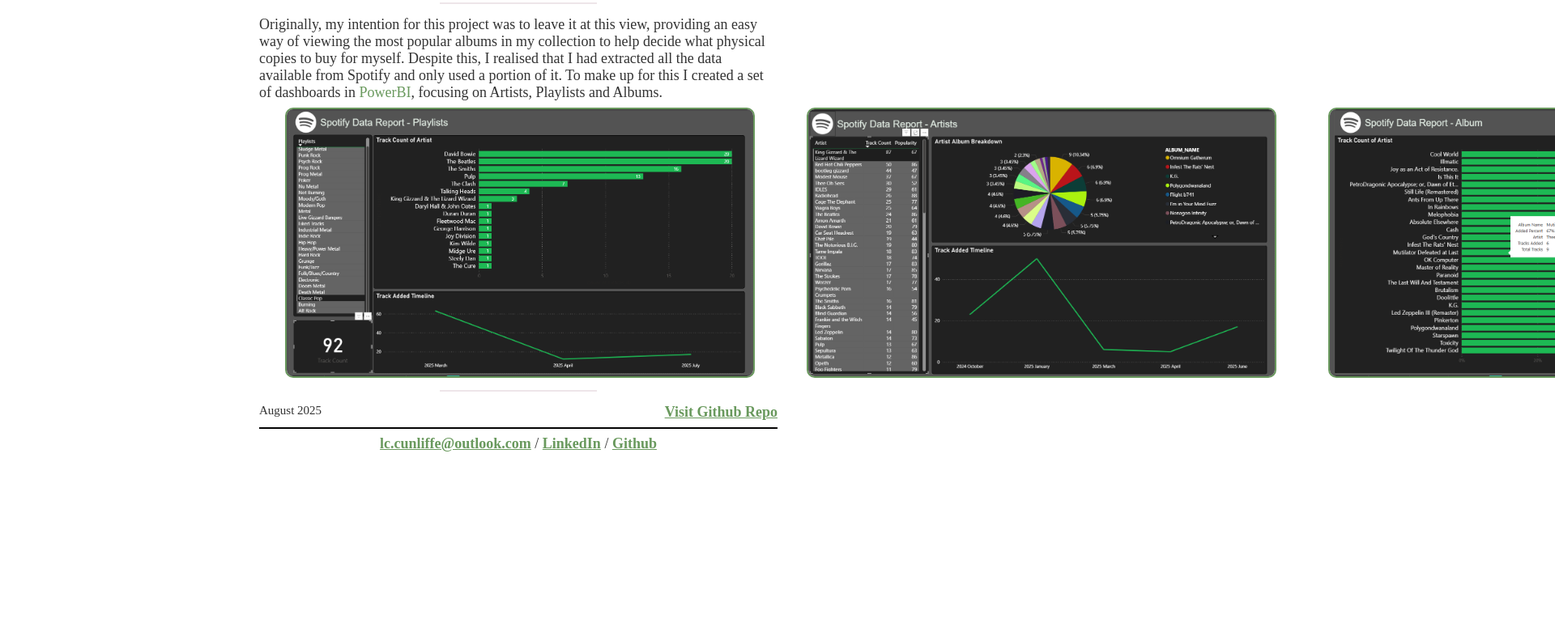
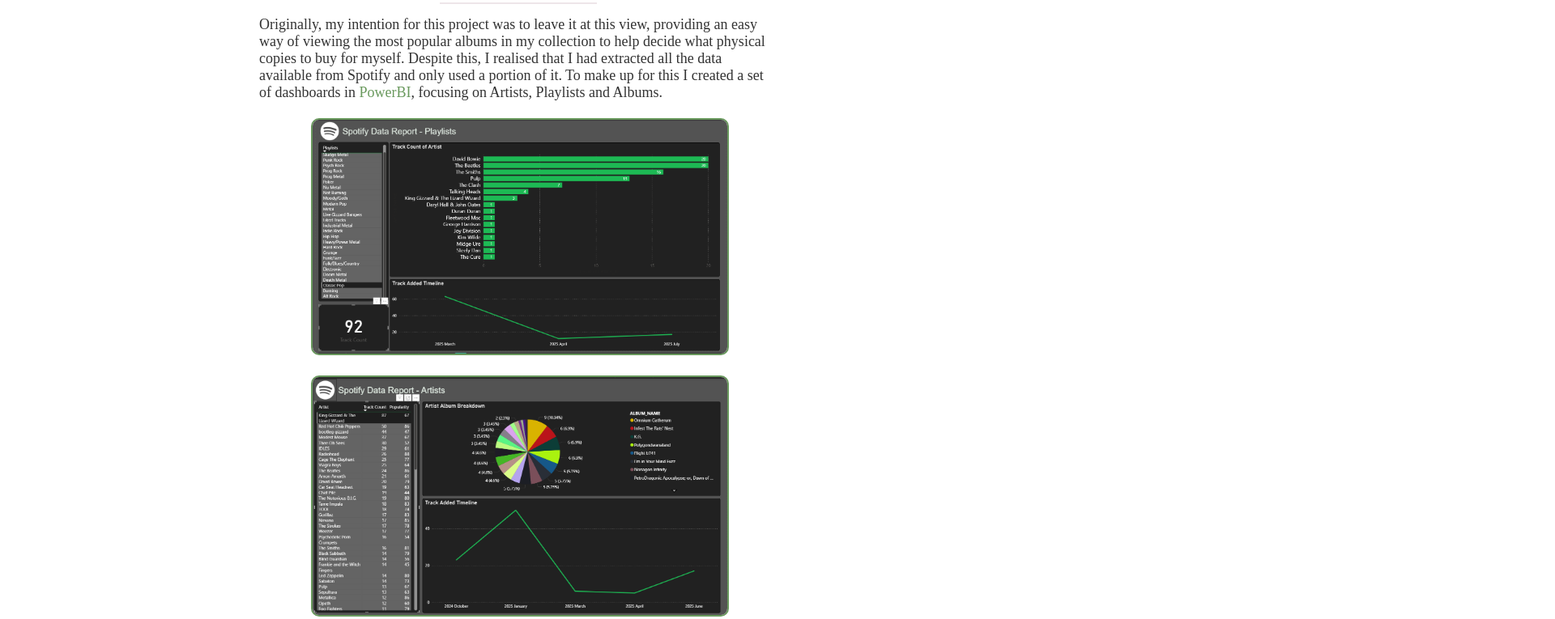
Before and after one commit to Lewis-C/lewis-c.github.io, a plain HTML site: page spotify.html in a window 1280 px wide. Shown: the part 660-1425 px from the top of the page at 81% size, 1920 px wide, since content can reach past the window. Before the commit the page ends 1254 px from the top, so only its background shows below. Drawn offline with Linux system fonts and the light colour scheme.

Commit message:
Reformatted spotify images

```diff
--- a/css/project.css
+++ b/css/project.css
@@ -146,6 +146,16 @@ Header Styling
     border-radius: 10px;
 }
 
+.article-image-column {
+    margin-top: 2%;
+    margin-bottom: 2%;
+    margin-left: 10%;
+    margin-right: 10%;
+    width: 80%;
+    border: 2px solid var(--focus-colour);
+    border-radius: 10px;
+}
+
 .article-link {
     display: block;
     text-align: right;
--- a/spotify.html
+++ b/spotify.html
@@ -2,7 +2,7 @@
 <html>
 
 <head>
-    <title>Lewis Cunliffe | Spotify ETL and Dashboard</title>
+    <title>Lewis Cunliffe | Spotify ETL</title>
     <link rel="stylesheet" href="css/project.css">
     <link rel="icon" href="img/TabLogo.png">
     <meta name="viewport" content="width=device-width, initial-scale=1.0">
@@ -27,10 +27,10 @@
         </p>
         <p>
             Originally, my intention for this project was to leave it at this view, providing an easy way of viewing the most popular albums in my collection to help decide what physical copies to buy for myself. Despite this, I realised that I had extracted all the data available from Spotify and only used a portion of it. To make up for this I created a set of dashboards in <strong>PowerBI</strong>, focusing on Artists, Playlists and Albums.
-            <div class="row article-images">
-                <img class="article-image" alt="" src="img/project_images/spotify1.PNG">
-                <img class="article-image" alt="" src="img/project_images/spotify2.PNG">
-                <img class="article-image" alt="" src="img/project_images/spotify3.PNG">
+            <div class="column article-images">
+                <img class="article-image-column" alt="" src="img/project_images/spotify1.PNG">
+                <img class="article-image-column" alt="" src="img/project_images/spotify2.PNG">
+                <img class="article-image-column" alt="" src="img/project_images/spotify3.PNG">
             </div>
             <hr>
         </p>
```
